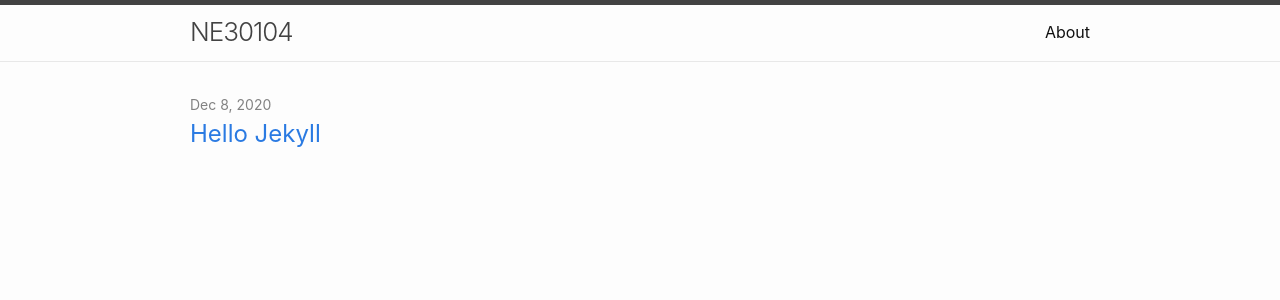
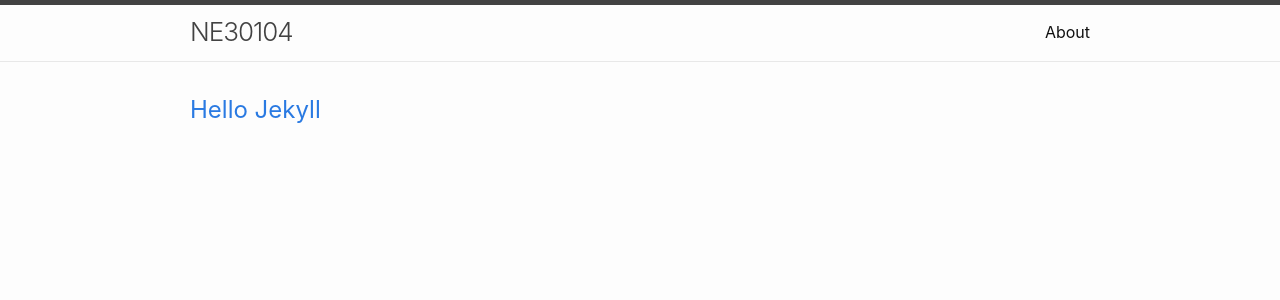
Before and after one commit to liyangxia/NoteBook, a Jekyll site: the page built from index.md, in a window 1280 px wide. Shown: the top 300 px of the page. Built offline with Jekyll 4.4.1, drawn with Linux system fonts in a browser that asks for light colours.

Commit message:
remove post date

```diff
--- a/_layouts/home.html
+++ b/_layouts/home.html
@@ -22,10 +22,8 @@ layout: default
       <h2 class="post-list-heading">{{ page.list_title }}</h2>
     {%- endif -%}
     <ul class="post-list">
-      {%- assign date_format = site.minima.date_format | default: "%b %-d, %Y" -%}
       {%- for post in posts -%}
       <li>
-        <span class="post-meta">{{ post.date | date: date_format }}</span>
         <h3>
           <a class="post-link" href="{{ post.url | relative_url }}">
             {{ post.title | escape }}
```
